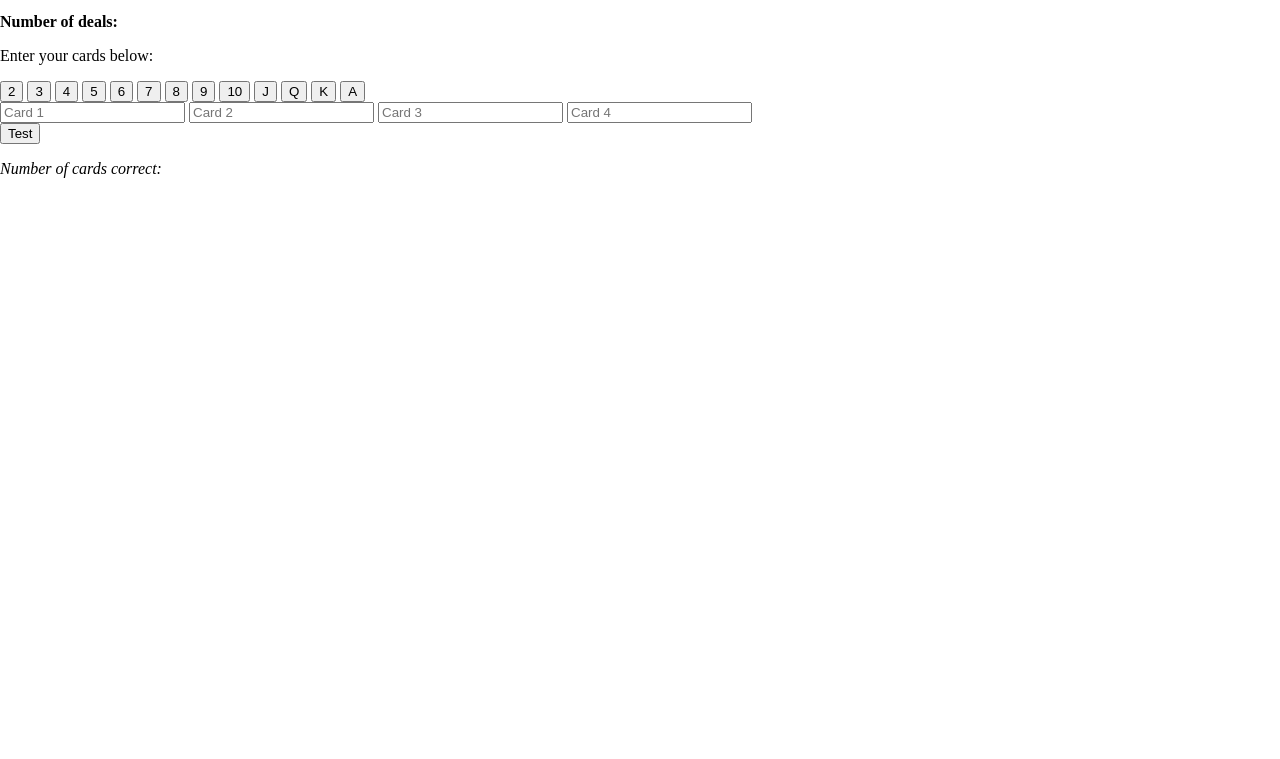
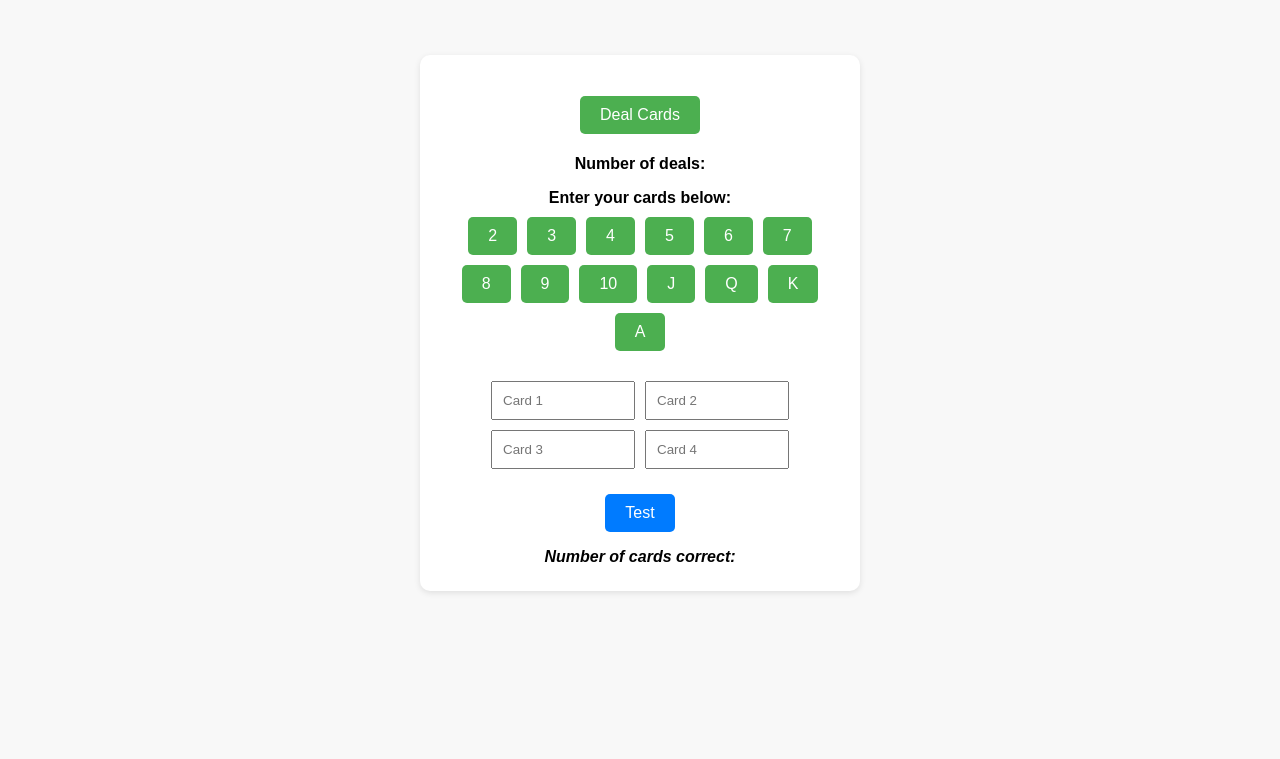
Before and after one commit to arantruslove/master-card, a plain HTML site: page index.html in a window 1280 px wide. Shown: the part 104-863 px from the top of the page. Before the commit the page ends 800 px from the top, so only its background shows below. Drawn offline with Linux system fonts and the light colour scheme.

Commit message:
Update styles.css

```diff
--- a/styles.css
+++ b/styles.css
@@ -1,52 +1,179 @@
 body {
   margin: 0;
-    padding-top:0;
+  padding: 0;
+  font-family: Arial, sans-serif;
+  background-color: #f8f8f8;
 }
 
-.secondary{
-    margin: 0;
-    padding-top: 80px;
-}
-
-  header {
-    position: fixed;
-    top: 0;
-    left: 0;
-    width: 100%;
-    background: #999;
-  }
-
-  nav {
-    padding: 25px 0 0 0;
+h1 {
+  text-align: center;
+  padding: 20px;
+  background-color: #333;
+  color: white;
   margin: 0;
 }
 
-  nav h1 {
-    padding: 0;
-    font-size: 24px;
-    line-height: 0;
-    display: inline;
-
+.container {
+  display: flex;
+  justify-content: center;
+  align-items: center;
+  height: 100vh;
 }
 
-  nav ul {
-    margin: 0;
-    padding: 0 0 0 10px ;
-    display: inline;
+.card-info {
+  background-color: #fff;
+  padding: 20px;
+  border-radius: 10px;
+  box-shadow: 0 2px 6px rgba(0, 0, 0, 0.1);
+  max-width: 400px;
+  width: 100%;
+  margin-bottom: 100px;
 }
 
-  nav ul li {
-    list-style-type: none;
-    display: inline-block;
-    background: black;
-    padding: 7px;
+button {
+  background-color: #4caf50;
+  color: white;
+  border: none;
+  padding: 10px 20px;
+  font-size: 16px;
+  cursor: pointer;
+  margin: 5px;
+  transition: background-color 0.3s ease;
+  border-radius: 5px;
 }
 
-  nav ul li a {
-    color: white;
-    text-decoration: none;
+button:hover {
+  background-color: #45a049;
 }
 
-  header nav h1 {
+.card-button {
+  background-color: #4caf50;
   color: white;
+  border: none;
+  padding: 10px 20px;
+  font-size: 16px;
+  cursor: pointer;
+  margin: 5px;
+  transition: background-color 0.3s ease;
+  border-radius: 5px;
 }
+
+.card-button:hover {
+  background-color: #45a049;
+}
+
+p {
+  margin-bottom: 10px;
+  text-align: center;
+}
+
+.section-heading {
+  margin-bottom: 5px;
+  font-weight: bold;
+}
+
+em {
+  font-style: italic;
+}
+
+strong {
+  font-weight: bold;
+}
+
+.button-container {
+  display: flex;
+  justify-content: center;
+  flex-wrap: wrap;
+  margin-bottom: 20px;
+}
+
+.input-container {
+  display: flex;
+  justify-content: center;
+  flex-wrap: wrap;
+  margin-bottom: 20px;
+}
+
+.input-container input {
+  margin: 5px;
+  padding: 10px;
+  width: 120px;
+}
+
+#numberCorrect {
+  font-weight: bold;
+  color: #4caf50;
+}
+
+#myCards {
+  display: block;
+  margin: 0 auto;
+}
+
+.test-button {
+  background-color: #007bff;
+  color: white;
+  border: none;
+  padding: 10px 20px;
+  font-size: 16px;
+  cursor: pointer;
+  margin-top: 10px;
+  transition: background-color 0.3s ease;
+  border-radius: 5px;
+}
+
+.test-button:hover {
+  background-color: #0069d9;
+}
+
+
+
+.switch {
+  position: relative;
+  display: inline-block;
+  width: 34px;
+  height: 16px;
+  margin-left: 10px;
+}
+
+.switch input {
+  opacity: 0;
+  width: 0;
+  height: 0;
+}
+
+.slider {
+  position: absolute;
+  cursor: pointer;
+  top: 0;
+  left: 0;
+  right: 0;
+  bottom: 0;
+  background-color: #ccc;
+  transition: .4s;
+  border-radius: 16px;
+}
+
+.slider:before {
+  position: absolute;
+  content: "";
+  height: 12px;
+  width: 12px;
+  left: 2px;
+  bottom: 2px;
+  background-color: white;
+  transition: .4s;
+  border-radius: 50%;
+}
+
+input:checked + .slider {
+  background-color: #4caf50;
+}
+
+input:focus + .slider {
+  box-shadow: 0 0 1px #4caf50;
+}
+
+input:checked + .slider:before {
+  transform: translateX(16px);
+}
```
Lines whose indentation alone changed are shown as unchanged.
